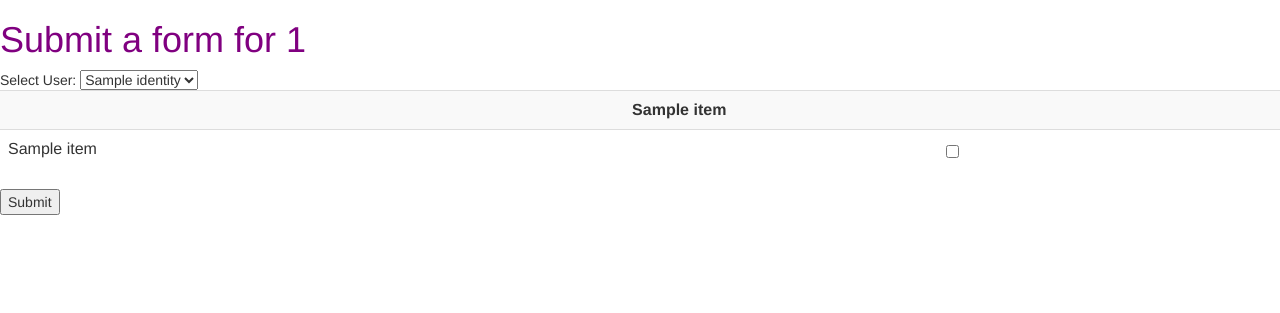
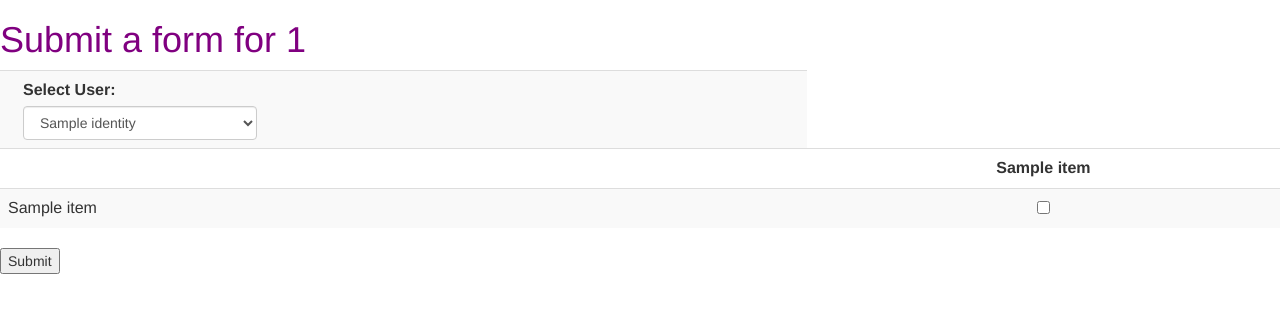
Before and after one commit to paddyvishnubhatt-zz/cryptocurrency, a Flask app: template templates/table.html in a window 1280 px wide. Shown: the top 313 px of the page. Run offline with Flask 2, Linux system fonts and the light colour scheme; the template is opened without the code that fills it: most values are stand-ins (such as "Sample title", 1, 10 or a date in 2020); some libraries are stand-ins or nearby versions.

Commit message:
UI - using bootstrap

```diff
--- a/templates/edit_users.html
+++ b/templates/edit_users.html
@@ -24,7 +24,7 @@
                         <br><a href="/create_user"> Click on link button to add new user</a>
                     </td>
                     <td>
-                        <select name="userIds[]" multiple size={{ users |length }} style='height: 100%;'>
+                        <select class="form-control" name="userIds[]" multiple size={{ users |length }} style='height: 100%;'>
                             {% for user in users %}
                                 <option value="{{  user.identity }}"> {{ user.identity }}</option>
                             {% endfor %}
--- a/templates/registers.html
+++ b/templates/registers.html
@@ -13,7 +13,6 @@
     <div class="pagetitle"
     </div>
     <h2>Registers</h2>
-    <div id="main">
       <div class="container">
         <table class="table table-striped">
           <th>
--- a/templates/table.html
+++ b/templates/table.html
@@ -15,17 +15,23 @@
       </div>
       <div id="main">
           <form method="post" action="{{ url_for('submitted_entry', registerId=registerId ) }}">
-              Select User:
-              <select name="userId">
-                {% for user in users %}
-                      <option value="{{  user.identity }}"> {{ user.identity }}</option>
-                {% endfor %}
-              </select>
             <table class="table table-striped">
+                <tr>
+                  <td>
+                  <div class="col-sm-4">
+                    <label>Select User:</label>
+                        <select name="userId" class="form-control" >
+                        {% for user in users %}
+                            <option value="{{  user.identity }}"> {{ user.identity }}</option>
+                        {% endfor %}
+                        </select>
+                    </div>
+                </td>
+                </tr>
                 <TR>
                     <th>  </th>
                     {% for item in items %}
-                        <th> {{ item }} </th>
+                        <th style="text-align: center"> {{ item }} </th>
                     {% endfor %}
                 </TR>
                 {% for item in items %}
@@ -36,7 +42,7 @@
                                 <td align="center"> x </td>
                             {%  else %}
                                 {% set cbname = item + "_" + item1 %}
-                                <td style="text-align: center; vertical-align: middle;">
+                                <td style="text-align: center;">
                                     <input type="checkbox" name={{ cbname }}>
                                 </td>
                             {%  endif %}
--- a/templates/user.html
+++ b/templates/user.html
@@ -26,7 +26,7 @@
                         Identity (name)
                     </td>
                     <td>
-                        <input type="text" name="identity">
+                        <input class="form-control" type="text" name="identity">
                     </td>
                 </TR>
                 <TR>
@@ -34,7 +34,7 @@
                         Email
                     </td>
                     <td>
-                        <input type="text" name="email">
+                        <input class="form-control" type="text" name="email">
                     </td>
                 </TR>
             </table>
```
Also changed, not shown: templates/register.html (+2 -8 lines), templates/register_form.html (+4 -3 lines).
